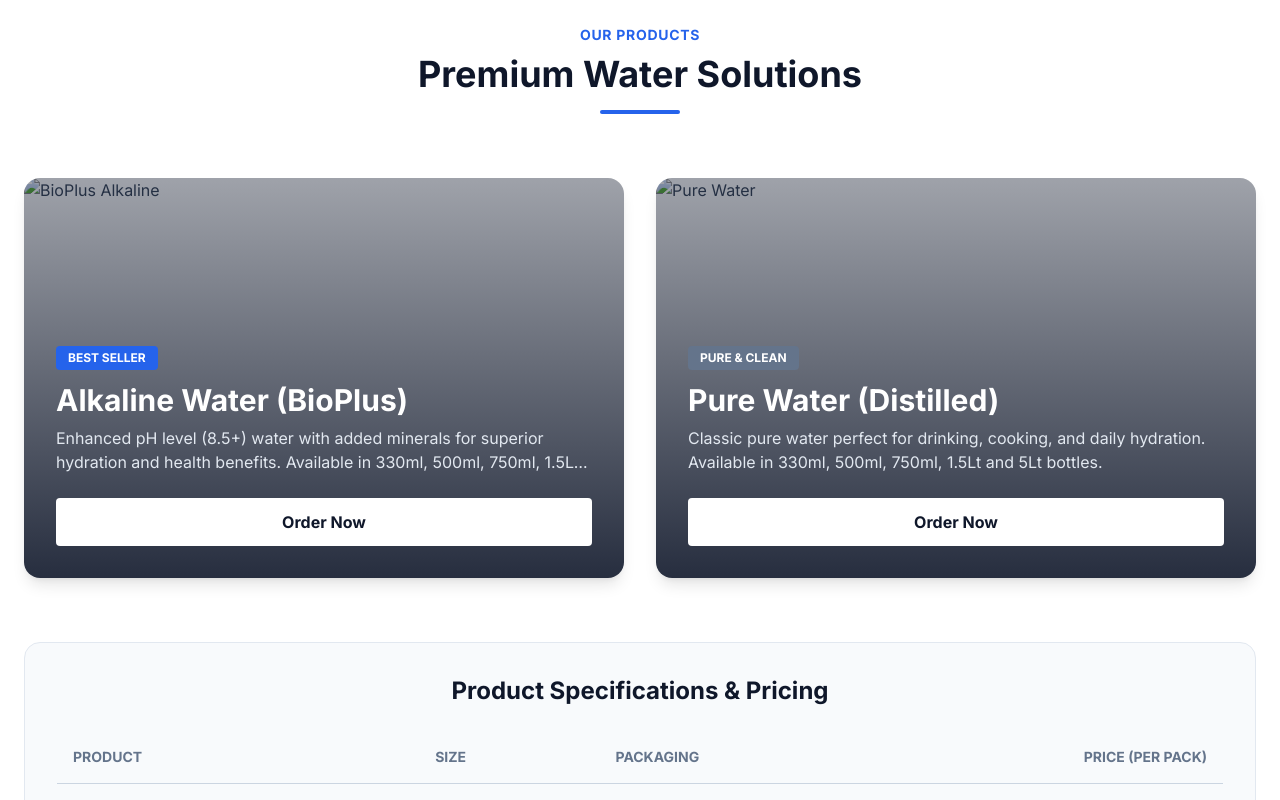
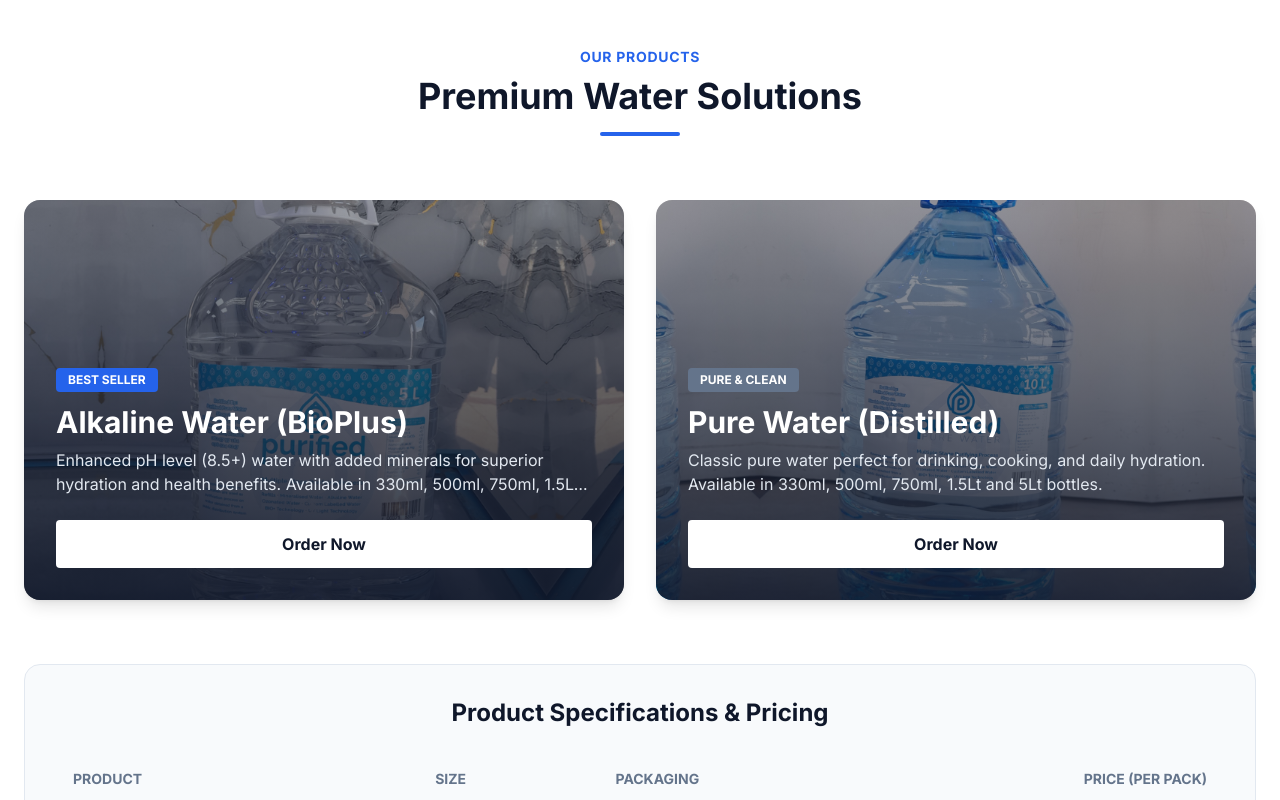
Before and after one commit to purifiedpurewater/site, a plain HTML site: page index.html in a window 1280 px wide. Shown: the part 2241-3041 px from the top of the page. Drawn offline with nearby package versions, Linux system fonts and the light colour scheme; the site is published under a folder, as on GitHub Pages, so addresses that start at the root find nothing.

Commit message:
Update index.html

```diff
--- a/index.html
+++ b/index.html
@@ -1,6 +1,6 @@
 <!--
   Filename: index.html
-  Description: Purified Pure Water - Industrial Theme
+  Description: Purified Pure Water - Corporate Alinged Theme
   Designed and Developed by Icarus Digital Marketing (Pty) Ltd.
 -->
 <!DOCTYPE html>
@@ -294,7 +294,7 @@
                     <div class="absolute -bottom-4 -right-4 w-24 h-24 bg-brand-400 rounded-lg -z-10"></div>
 
                     <div class="relative rounded-2xl overflow-hidden shadow-2xl">
-<!--about img-->        <img src="/assets/img/ppw_AboutUs.png" alt="Factory" class="w-full object-cover">
+<!--about img-->        <img src="./assets/img/ppw_AboutUs.png" alt="Factory" class="w-full object-cover">
 
                         <!-- Experience Badge -->
                         <div class="absolute bottom-8 left-8 bg-brand-600 text-white p-6 rounded-xl shadow-lg">
@@ -353,7 +353,7 @@
                 <!-- Product 1: BioPlus Alkaline -->
                 <div class="group relative overflow-hidden rounded-2xl shadow-lg hover:shadow-2xl transition-all duration-300 reveal">
                     <div class="absolute inset-0 bg-gradient-to-t from-brand-900/90 to-brand-900/40 z-10"></div>
-                    <img src="/assets/img/accents/ppw_Prod1.png" alt="BioPlus Alkaline" class="w-full h-[400px] object-cover group-hover:scale-110 transition-transform duration-700">
+                    <img src="./assets/img/accents/ppw_Prod1.png" alt="BioPlus Alkaline" class="w-full h-[400px] object-cover group-hover:scale-110 transition-transform duration-700">
 
                     <div class="absolute bottom-0 left-0 p-8 z-20 w-full">
                         <div class="bg-brand-600 text-white text-xs font-bold px-3 py-1 rounded inline-block mb-3">BEST SELLER</div>
@@ -366,7 +366,7 @@
                 <!-- Product 2: Pure Water -->
                 <div class="group relative overflow-hidden rounded-2xl shadow-lg hover:shadow-2xl transition-all duration-300 reveal delay-100">
                     <div class="absolute inset-0 bg-gradient-to-t from-slate-900/90 to-slate-900/40 z-10"></div>
-                    <img src="/assets/img/accents/ppw_Prod2.png" alt="Pure Water" class="w-full h-[400px] object-cover group-hover:scale-110 transition-transform duration-700">
+                    <img src="./assets/img/accents/ppw_Prod2.png" alt="Pure Water" class="w-full h-[400px] object-cover group-hover:scale-110 transition-transform duration-700">
 
                     <div class="absolute bottom-0 left-0 p-8 z-20 w-full">
                         <div class="bg-slate-500 text-white text-xs font-bold px-3 py-1 rounded inline-block mb-3">PURE & CLEAN</div>
@@ -768,5 +768,4 @@
         observer.observe(statsSection);
     </script>
 </body>
-
 </html>
```
